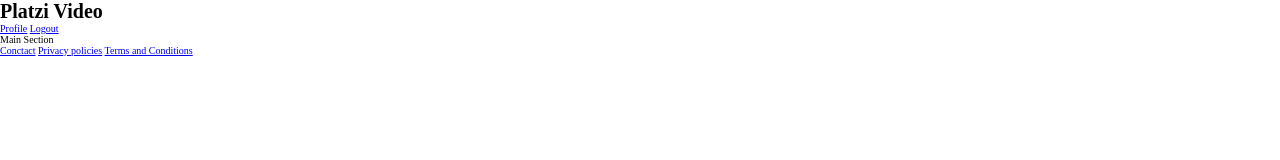
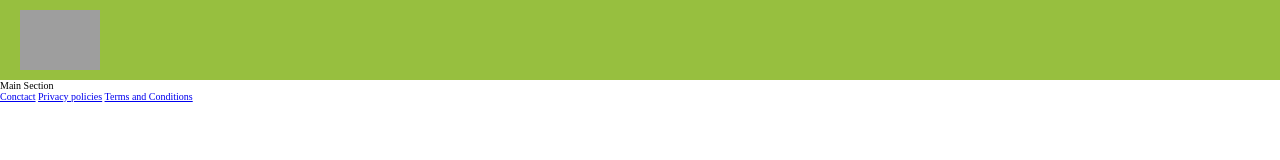
Before and after one commit to adonyssantos/platzi-video, a plain HTML site: page index.html in a window 1280 px wide. Drawn offline with Linux system fonts and the light colour scheme; grey boxes are pictures that could not be loaded.

Commit message:
style: Add header logo

```diff
--- a/index.html
+++ b/index.html
@@ -10,11 +10,13 @@
 </head>
 <body>
 	<header>
-		<h1>Platzi Video</h1>
-		<nav>
+		<div class="logo">
+			<img src="https://raw.githubusercontent.com/platzi/PlatziVideo/feature/react/src/assets/static/logo-platzi-video-BW2.png" alt="Platzi Video Logo">
+		</div>
+		<!-- <nav>
 			<a href="#">Profile</a>
 			<a href="#">Logout</a>
-		</nav>
+		</nav> -->
 	</header>
 	<main>
 		Main Section
--- a/style.css
+++ b/style.css
@@ -1,10 +1,28 @@
 /* Reset */
 * {
-	margin: 0;
-	padding: 0;
-	box-sizing: border-box;
+  margin: 0;
+  padding: 0;
+  box-sizing: border-box;
 }
 
 html {
-	font-size: 62.5%;
+  font-size: 62.5%;
 }
+
+/* Header */
+header {
+  width: 100vw;
+  height: 80px;
+  background: #97bf3f;
+}
+
+header .logo {
+  display: flex;
+  align-items: center;
+  height: 80px;
+  margin-left: 20px;
+}
+
+header .logo img {
+  height: 60px;
+}
```
